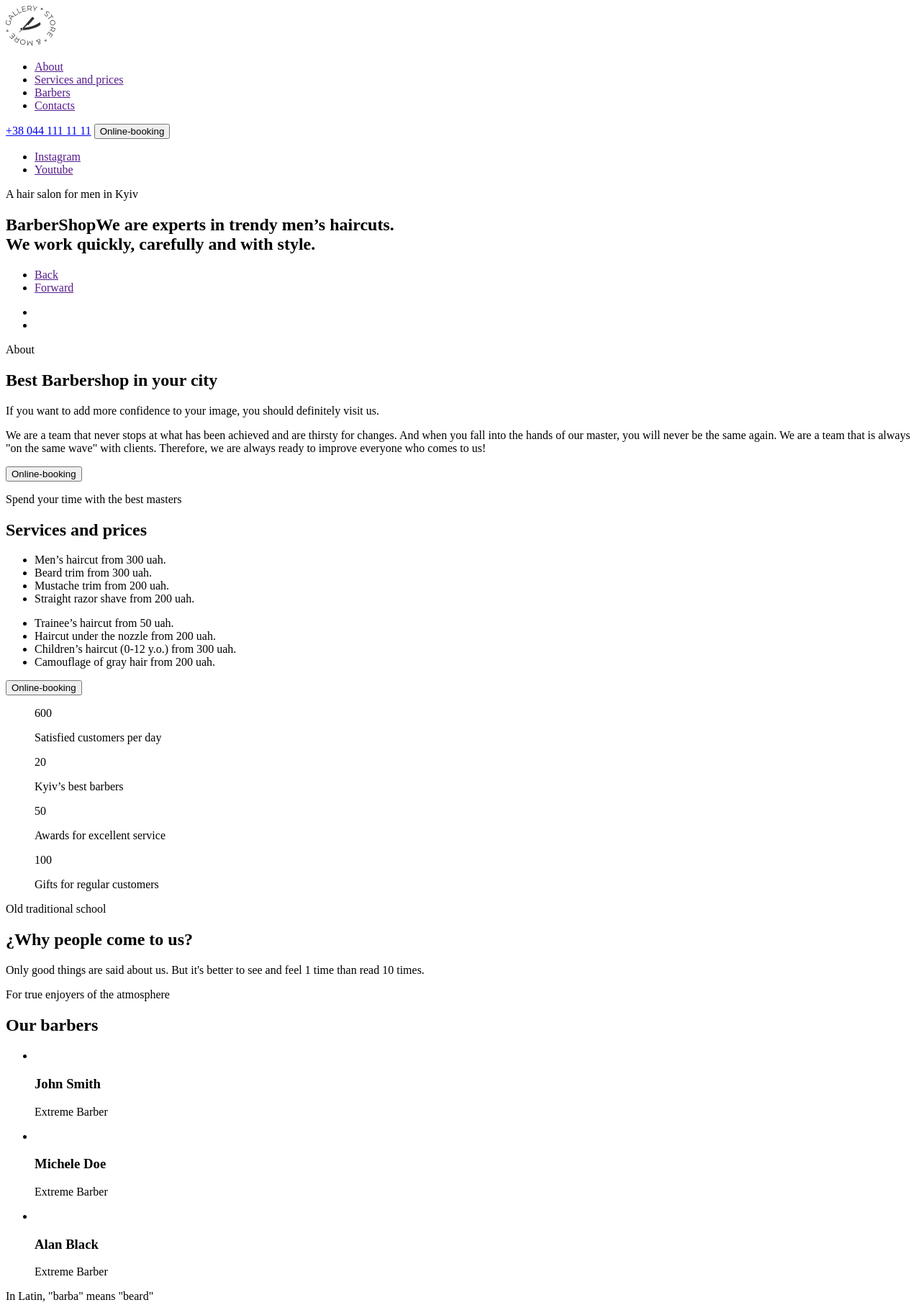
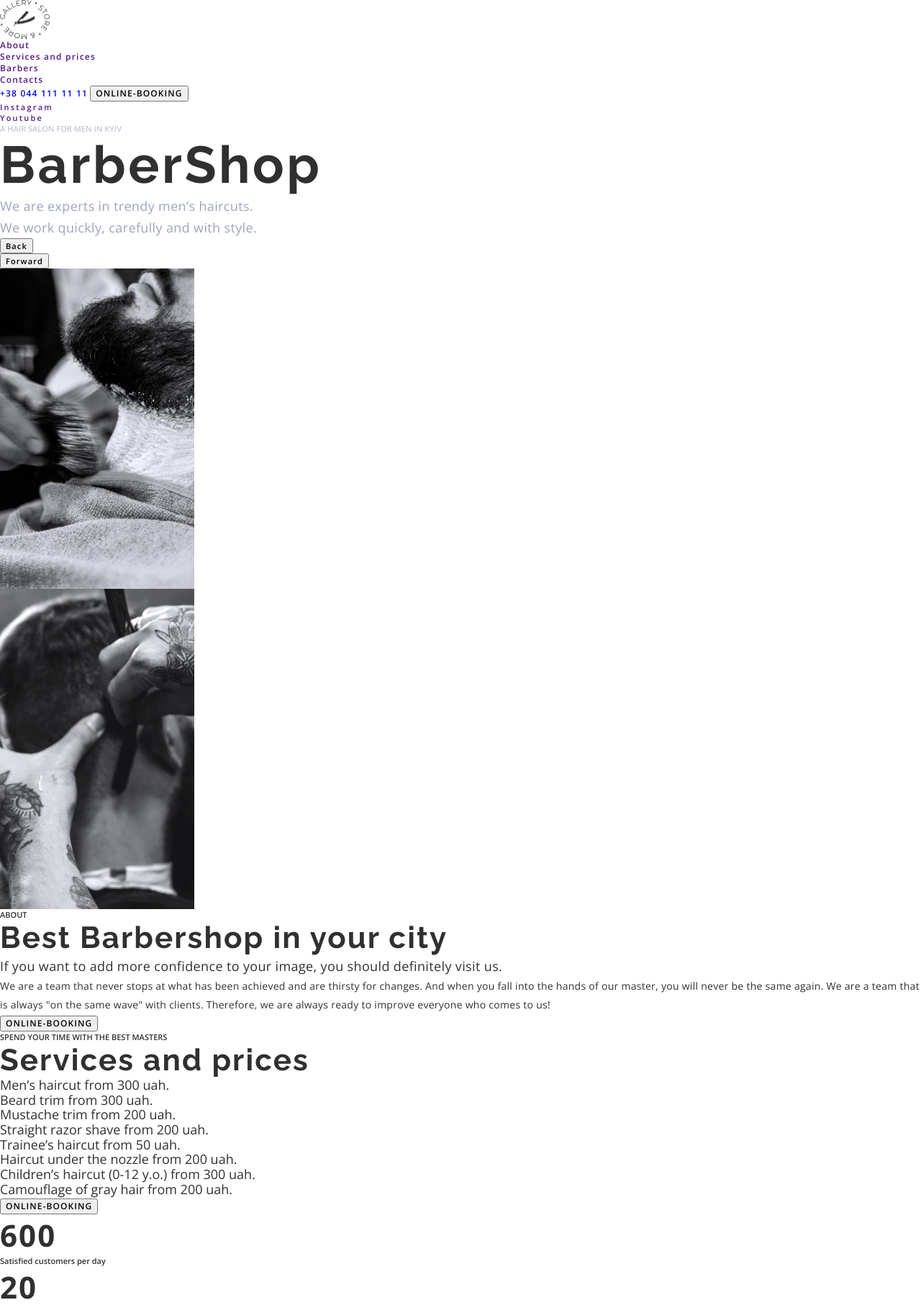
Before and after one commit to EITalanova/goit-barbershop, a plain HTML site: page index.html in a window 1280 px wide. Shown: the top 1813 px of the page at 72% size. Drawn offline with nearby package versions, Linux system fonts and the light colour scheme.

Commit message:
Добавлены стили

```diff
--- /dev/null
+++ b/css/style.css
@@ -0,0 +1,212 @@
+:root {
+  --basic-dark-color: #303030;
+  --basik-light-color: #ffffff;
+  --basik-grey: #555555;
+  --accent-color: #ff6c00;
+}
+
+h1,
+h2,
+h3,
+p {
+  margin: 0;
+}
+
+ul {
+  margin: 0;
+  padding: 0;
+  list-style: none;
+}
+
+img {
+  display: block;
+  /* max-width: 100%;
+  height: auto; */
+}
+
+.link {
+  text-decoration: none;
+}
+
+.list {
+  list-style: none;
+}
+
+.description-style {
+  font-weight: 600;
+  font-size: 11px;
+  line-height: 15px;
+  text-transform: uppercase;
+}
+
+.title-style {
+  font-family: "Raleway", sans-serif;
+  font-weight: 700;
+  font-size: 42px;
+  line-height: 49px;
+  letter-spacing: 0.05em;
+}
+
+.details-style {
+  font-weight: 400;
+  font-size: 18px;
+  line-height: 30px;
+  letter-spacing: 0.02em;
+}
+
+.details-style-smaller-font {
+  font-size: 14px;
+  line-height: 26px;
+}
+
+.btn-style {
+  font-weight: 600;
+  font-size: 12px;
+  line-height: 16px;
+  letter-spacing: 0.09em;
+  text-transform: uppercase;
+}
+
+body {
+  font-family: "Open Sans", sans-serif;
+  font-style: normal;
+  font-size: 18px;
+  color: #303030;
+}
+
+.item-link,
+.link {
+  text-decoration: none;
+}
+
+.current {
+}
+
+.header {
+  font-style: normal;
+  font-weight: 600;
+  font-size: 12px;
+  line-height: calc(16 / 12);
+}
+
+.header-logo {
+}
+
+.menu {
+  letter-spacing: 0.1em;
+
+  /* color: #FFFFFF; */
+}
+.menu-list {
+}
+
+.menu-item {
+}
+.menu-link {
+}
+.item-link {
+}
+.header-tel {
+  letter-spacing: 0.1em;
+  text-transform: uppercase;
+}
+.header-booking {
+  font-weight: 600;
+  font-size: 12px;
+
+  letter-spacing: 0.09em;
+  text-transform: uppercase;
+}
+
+.hero {
+}
+.hero-list {
+  color: inherit;
+  font-weight: 600;
+  font-size: 11px;
+  line-height: 15px;
+  letter-spacing: 0.2em;
+}
+.list {
+}
+.hero-item {
+}
+.link {
+}
+.hero-description {
+  font-weight: 600;
+  font-size: 11px;
+  line-height: 15px;
+
+  text-transform: uppercase;
+
+  color: rgba(157, 164, 189, 0.6);
+}
+.hero-title {
+  font-family: "Raleway";
+  font-style: normal;
+  font-weight: 700;
+  font-size: 72px;
+  line-height: 85px;
+  letter-spacing: 0.05em;
+
+  /* color: #FFFFFF; */
+}
+.hero-details {
+  font-style: normal;
+  font-weight: 400;
+  font-size: 18px;
+  line-height: 30px;
+  letter-spacing: 0.02em;
+  color: #9da4bd;
+}
+
+.hero-button {
+  font-style: normal;
+  font-weight: 600;
+  font-size: 11px;
+  line-height: 15px;
+  text-align: right;
+  letter-spacing: 0.1em;
+
+  /* color: #FFFFFF; */
+}
+
+.come-to-us-item-num {
+  font-weight: 700;
+  font-size: 42px;
+  line-height: 57px;
+  letter-spacing: 0.05em;
+}
+
+.come-to-us-item-text {
+  font-weight: 600;
+  font-size: 11px;
+  line-height: 15px;
+}
+
+.barbers-list-name {
+  font-weight: 400;
+  font-size: 18px;
+  line-height: 25px;
+  letter-spacing: 0.02em;
+}
+
+.barbers-list-discr {
+  font-weight: 400;
+  font-size: 14px;
+  line-height: 19px;
+  letter-spacing: 0.02em;
+  color: var(--accent-color);
+}
+
+.galery-title {
+  position: absolute;
+  width: 1px;
+  height: 1px;
+  margin: -1px;
+  padding: 0;
+  overflow: hidden;
+  border: 0;
+  clip: rect(0 0 0 0);
+}
--- a/index.html
+++ b/index.html
@@ -5,154 +5,214 @@
     <meta http-equiv="X-UA-Compatible" content="IE=edge" />
     <meta name="viewport" content="width=device-width, initial-scale=1.0" />
     <title>Barbershop</title>
+    <link
+      rel="stylesheet"
+      href="https://cdnjs.cloudflare.com/ajax/libs/modern-normalize/1.1.0/modern-normalize.min.css"
+      integrity="sha512-wpPYUAdjBVSE4KJnH1VR1HeZfpl1ub8YT/NKx4PuQ5NmX2tKuGu6U/JRp5y+Y8XG2tV+wKQpNHVUX03MfMFn9Q=="
+      crossorigin="anonymous"
+      referrerpolicy="no-referrer"
+    />
+    <link rel="preconnect" href="https://fonts.googleapis.com" />
+    <link rel="preconnect" href="https://fonts.gstatic.com" crossorigin />
+    <link
+      href="https://fonts.googleapis.com/css2?family=Open+Sans:wght@400;600;700&family=Raleway:wght@700&display=swap"
+      rel="stylesheet"
+    />
+    <link rel="stylesheet" href="./css/style.css" />
   </head>
 
   <body>
     <header class="header">
-      <a href="./index.html" class="logo"
-        ><img src="./img/Logo.png" alt="Logo" width="69"
+      <a class="header-logo link" href="./index.html"
+        ><img src="./img/Logo.png" alt="Logo" width="69" height="55"
       /></a>
-      <ul class="list">
-        <li class="item"><a href="" class="link">About</a></li>
-        <li class="item"><a href="" class="link">Services and prices</a></li>
-        <li class="item"><a href="" class="link">Barbers</a></li>
-        <li class="item"><a href="" class="link">Contacts</a></li>
+      <nav class="menu">
+        <ul class="menu-list list">
+          <li class="menu-item">
+            <a href="" class="menu-link item-link">About</a>
+          </li>
+          <li class="menu-item">
+            <a href="" class="menu-link item-link">Services and prices</a>
+          </li>
+          <li class="menu-item">
+            <a href="" class="menu-link item-link">Barbers</a>
+          </li>
+          <li class="menu-item">
+            <a href="" class="menu-link item-link">Contacts</a>
+          </li>
         </ul>
-      <a href="tel:+380441111111" class="tel">+38 044 111 11 11</a>
-      <button type="button" class="booking">Online-booking</button>
+      </nav>
+      <a class="header-tel link" href="tel:+380441111111">+38 044 111 11 11</a>
+      <button class="header-booking btn-style" type="button">Online-booking</button>
     </header>
 
     <main class="main">
       <section class="hero">
-        <ul class="list">
-            <li class="item"><a href="">Instagram</a></li>
-            <li class="item"><a href="">Youtube</a></li>
+        <ul class="hero-list list">
+          <li class="hero-item"><a class="link" href="">Instagram</a></li>
+          <li class="hero-item"><a class="link" href="">Youtube</a></li>
         </ul>
-        <p class="description">A hair salon for men in Kyiv</p>
-        <h1 class="title">
-          BarberShopWe are experts in trendy men’s haircuts. <br />We work
-          quickly, carefully and with style.
+        <p class="hero-description">A hair salon for men in Kyiv</p>
+        <h1 class="hero-title">
+          BarberShop
         </h1>
-        <p class="details"></p>
-        <ul class="list">
-            <li class="item"><a href="">Back</a></li>
-            <li class="item"><a href="">Forward</a></li>
+        <p class="hero-details">We are experts in trendy men’s haircuts. <br />We work
+          quickly, carefully and with style.</p>
+        <ul class="hero-list list">
+          <li class="hero-item item"><button class="hero-button" type="button">Back</button></li>
+          <li class="hero-item item"><button class="hero-button" type="button">Forward</button></li>
         </ul>
       </section>
 
       <section class="about">
-        <ul class="list">
-          <li class="item">
-            <img src="" alt="" class="img-about" width="270" />
+        <ul class="about-list list">
+          <li class="about-item">
+            <img src="./img/about-first.jpg" alt="Стрижка бороды" class="img-about" width="270" height="445" />
           </li>
 
-          <li class="item">
-            <img src="" alt="" class="img-about" width="270" />
+          <li class="about-item">
+            <img src="./img/about-two.jpg" alt="Стрижка волос" class="img-about" width="270" height="445" />
           </li>
         </ul>
-        <p class="description">About</p>
-        <h2 class="title">Best Barbershop in your city</h2>
-        <p class="details">If you want to add more confidence to your image, you should definitely visit us.</p>
-        <p class="details">We are a team that never stops at what has been achieved and are thirsty for changes. And when you fall into the hands of our master, you will never be the same again. We are a team that is always "on the same wave" with clients. Therefore, we are always ready to improve everyone who comes to us!</p>
-        <button type="button" class="booking">Online-booking</button>
+        <p class="about-description description-style">About</p>
+        <h2 class="about-title title-style">Best Barbershop in your city</h2>
+        <p class="about-details details-style">
+          If you want to add more confidence to your image, you should
+          definitely visit us.
+        </p>
+        <p class="about-details details-style details-style-smaller-font">
+          We are a team that never stops at what has been achieved and are
+          thirsty for changes. And when you fall into the hands of our master,
+          you will never be the same again. We are a team that is always "on the
+          same wave" with clients. Therefore, we are always ready to improve
+          everyone who comes to us!
+        </p>
+        <button class="about-booking btn-style" type="button">Online-booking</button>
       </section>
 
       <section class="price">
-        <p class="description">Spend your time with the best masters</p>
-        <h2 class="title">Services and prices</h2>
-        <ul class="list">
-          <li class="item"><span>Men’s haircut
-            </span><span>from 300 uah.</span></li>
-          <li class="item"><span>Beard trim
-            </span><span>from 300 uah.</span></li>
-          <li class="item"><span>Mustache trim
-            </span><span>from 200 uah.</span></li>
-          <li class="item"><span>Straight razor shave
-            </span><span>from 200 uah.</span></li>
+        <p class="price-description description-style">Spend your time with the best masters</p>
+        <h2 class="price-title title-style">Services and prices</h2>
+        <ul class="price-list list">
+          <li class="price-item">
+            <span>Men’s haircut </span><span>from 300 uah.</span>
+          </li>
+          <li class="price-item">
+            <span>Beard trim </span><span>from 300 uah.</span>
+          </li>
+          <li class="price-item">
+            <span>Mustache trim </span><span>from 200 uah.</span>
+          </li>
+          <li class="price-item">
+            <span>Straight razor shave </span><span>from 200 uah.</span>
+          </li>
         </ul>
-        <ul class="list">
-          <li class="item"><span>Trainee’s haircut
-            </span><span>from 50 uah.</span></li>
-          <li class="item"><span>Haircut under the nozzle
-            </span><span>from 200 uah.</span></li>
-          <li class="item"><span>Children’s haircut (0-12 y.o.)
-            </span><span>from 300 uah.</span></li>
-          <li class="item"><span>Camouflage of gray hair
-            </span><span>from 200 uah.</span></li>
+        <ul class="price-list list">
+          <li class="price-item">
+            <span>Trainee’s haircut </span><span>from 50 uah.</span>
+          </li>
+          <li class="price-item">
+            <span>Haircut under the nozzle </span><span>from 200 uah.</span>
+          </li>
+          <li class="price-item">
+            <span>Children’s haircut (0-12 y.o.) </span
+            ><span>from 300 uah.</span>
+          </li>
+          <li class="price-item">
+            <span>Camouflage of gray hair </span><span>from 200 uah.</span>
+          </li>
         </ul>
-        <button type="button" class="booking">Online-booking</button>
+        <button class="price-booking btn-style" type="button">Online-booking</button>
       </section>
 
       <section class="come-to-us">
-        <ul class="list">
-          <il class="item">
-            <span>600</span>
-            <p>Satisfied customers per day</p>
-          </il>
-          <il class="item">
-            <span>20</span>
-            <p>Kyiv’s best barbers</p>
-          </il>
-          <il class="item">
-            <span>50</span>
+        <ul class="come-to-us-list list">
+          <li class="come-to-us-item">
+            <span class="come-to-us-item-num">600</span>
+            <p class="come-to-us-item-text">Satisfied customers per day</p>
+          </li>
+          <li class="come-to-us-item">
+            <span class="come-to-us-item-num">20</span>
+            <p class="come-to-us-item-text">Kyiv’s best barbers</p>
+          </li>
+          <li class="come-to-us-item">
+            <span class="come-to-us-item-num">50</span>
             <p>Awards for excellent service</p>
-          </il>
-          <il class="item">
-            <span>100</span>
-            <p>Gifts for regular customers</p>
-          </il>
+          </li>
+          <li class="come-to-us-item">
+            <span class="come-to-us-item-num">100</span>
+            <p class="come-to-us-item-text">Gifts for regular customers</p>
+          </li>
         </ul>
-        <p class="description">Old traditional school</p>
-        <h2 class="title">¿Why people come to us?</h2>
-        <p class="details">Only good things are said about us. But it's better to see and feel 1 time than read 10 times. </p>
+        <p class="come-to-us-description description-style">Old traditional school</p>
+        <h2 class="come-to-us-title title-style">¿Why people come to us?</h2>
+        <p class="come-to-us-details details-style">
+          Only good things are said about us. But it's better to see and feel 1
+          time than read 10 times.
+        </p>
       </section>
 
       <section class="barbers">
-        <p class="description">For true enjoyers of the atmosphere</p>
-        <h2 class="title">Our barbers</h2>
-        <ul class="list">
-          <li class="item">
-            <img src="" alt="" width="370"/>
-            <h3>John Smith</h3>
-            <p>Extreme Barber</p>
+        <p class="barbers-description description-style">For true enjoyers of the atmosphere</p>
+        <h2 class="barbers-title title-style">Our barbers</h2>
+        <ul class="barbers-list list">
+          <li class="barbers-item">
+            <img src="./img/barber-first.jpg" alt="Стилист" width="370" height="346" />
+            <h3 class="barbers-list-name">John Smith</h3>
+            <p class="barbers-list-discr">Extreme Barber</p>
           </li>
 
-          <li class="item">
-            <img src="" alt="" width="370"/>
-            <h3>Michele Doe</h3>
-            <p>Extreme Barber</p>
+          <li class="barbers-item">
+            <img src="./img/barber-two.jpg" alt="Стилист" width="370" height="346" />
+            <h3 class="barbers-list-name">Michele Doe</h3>
+            <p class="barbers-list-discr">Extreme Barber</p>
           </li>
 
-          <li class="item">
-            <img src="" alt="" width="370"/>
-            <h3>Alan Black</h3>
-            <p>Extreme Barber</p>
+          <li class="barbers-item">
+            <img src="./img/barber-three.jpg" alt="Стилист" width="370" height="346" />
+            <h3 class="barbers-list-name">Alan Black</h3>
+            <p class="barbers-list-discr">Extreme Barber</p>
           </li>
         </ul>
       </section>
 
       <section class="galery">
-    <p class="description">In Latin, "barba" means "beard"</p>
-    <h2 class="title">Work galery</h2>
-    <ul class="list">
-        <li class="item"><img src="" alt="" width="270"></img></li>
-        <li class="item"><img src="" alt="" width="270"></img></li>
-        <li class="item"><img src="" alt="" width="270"></img></li>
-        <li class="item"><img src="" alt="" width="270"></img></li>
+        <p class="galery-description description-style">In Latin, "barba" means "beard"</p>
+        <h2 class="galery-title">Work galery</h2>
+        <ul class="galery-list list">
+          <li class="galery-item">
+            <img src="./img/work-one.jpg" alt="Работа специалистов" width="270" height="360" />
+          </li>
+          <li class="galery-item">
+            <img src="./img/work-two.jpg" alt="Работа специалистов" width="270" height="360" />
+          </li>
+          <li class="galery-item">
+            <img src="./img/work-three.jpg" alt="Работа специалистов" width="270" height="360" />
+          </li>
+          <li class="galery-item">
+            <img src="./img/work-four.jpg" alt="Работа специалистов" width="270" height="360" />
+          </li>
         </ul>
       </section>
 
       <section class="contact">
-    <h2 class="title">Contacts</h2>
+        <h2 class="contact-title">Contacts</h2>
         <adress>
-        <ul class="list">
-            <li class="item"><a href="">st. Vasilkivska, 7A
-                <br>Kyiv, 08132</a></li>
-            <li class="item"><a href="tel:+380441111111">+38 044 111 11 11</a></li>
-            <li class="item"><a href="mailto:barbershop@email.com">barbershop@email.com</a></li>
+          <ul class="contact-list list">
+            <li class="contact-item">
+              <a class="link" href="">st. Vasilkivska, 7A <br />Kyiv, 08132</a>
+            </li>
+            <li class="contact-item">
+              <a class="link" href="tel:+380441111111">+38 044 111 11 11</a>
+            </li>
+            <li class="contact-item item">
+              <a class="link" href="mailto:barbershop@email.com"
+                >barbershop@email.com</a
+              >
+            </li>
           </ul>
-        <p>Working hours</p>
-        <p>Every day from 9:00 to 22:00</p>
+          <p class="contact-details">Working hours</p>
+          <p class="contact-details">Every day from 9:00 to 22:00</p>
         </adress>
       </section>
     </main>
@@ -160,10 +220,9 @@
     <footer class="footer">
       <p>&copy Copyright 2020</p>
       <ul class="list">
-        <li class="item"><a href="">Instagram</a></li>
-        <li class="item"><a href="">Youtube</a></li>
+        <li class="item"><a class="link item-link" href="">Instagram</a></li>
+        <li class="item"><a class="link item-link" href="">Youtube</a></li>
       </ul>
     </footer>
-
   </body>
 </html>
```
Also changed, not shown: img/Rectangle 28.jpg (added), img/about-first.jpg (added), img/about-two.jpg (added), img/barber-first.jpg (added), img/barber-three.jpg (added), img/barber-two.jpg (added), img/work-four.jpg (added), img/work-one.jpg (added), img/work-three.jpg (added), img/work-two.jpg (added), 2 other files. Lines whose indentation alone changed are shown as unchanged.
